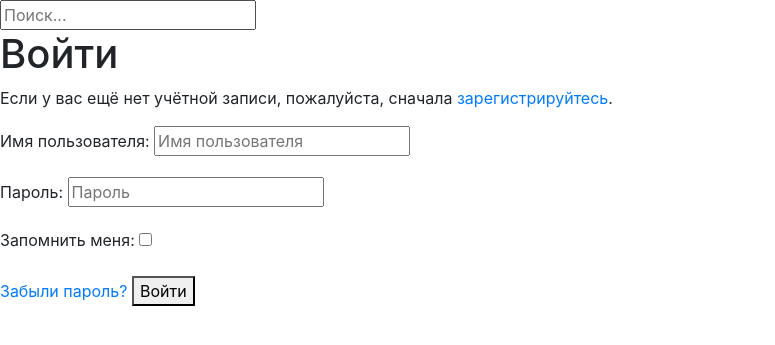
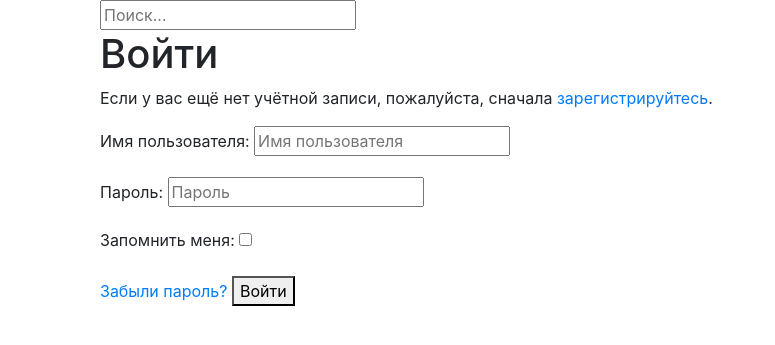
Before and after one commit to Kameni01/limb, a Django app: page /accounts/login/ in a window 1280 px wide. Shown: the top 345 px of the page, without its empty margins (0-775 px from the left). Run offline with Django 3.2, Linux system fonts and the light colour scheme; parts of the project's set-up code (start-up, migrations or seed data) failed here and were passed over; some libraries are stand-ins or nearby versions.

Commit message:
Спаси господи

```diff
--- a/limb/home/forms.py
+++ b/limb/home/forms.py
@@ -6,3 +6,7 @@ class CommentForm(ModelForm):
     class Meta:
         model = Comments
         fields = ('text', )
+        widgets = {
+            #'foo' = SummernoteWidget()
+            'text' = SummernoteInplaceWidget()
+        }
--- a/limb/home/models.py
+++ b/limb/home/models.py
@@ -1,5 +1,6 @@
 from django.db import models
 from django.contrib.auth import get_user_model
+from django_summernote.widgets import SummernoteWidget, SummernoteInplaceWidget
 User = get_user_model()
 
 class Category(models.Model):
@@ -48,7 +49,7 @@ class Comments(models.Model):
     """Class for comments"""
     user = models.ForeignKey(User, verbose_name="Пользователь", on_delete=models.CASCADE)
     new = models.ForeignKey(News, verbose_name="Новость", on_delete=models.CASCADE)
-    text = models.TextField("Комментарий")
+    text = models.TextField("Комментарий", )
     created = models.DateTimeField("Дата добавления", auto_now_add=True, null=True)
     moderation = models.BooleanField("Возможность модерации", default=False)
 
--- a/limb/home/templates/base.html
+++ b/limb/home/templates/base.html
@@ -9,12 +9,18 @@
     <link rel="stylesheet" href="{% static '/css/style.css' %}"/>
 </head>
 <body>
-  <input type="text" value="" name="search" placeholder="Поиск...">
-  {% block search %}
+  <div class="container">
+    <div class="container">
+      <input type="text" value="" name="search" placeholder="Поиск...">
+      {% block search %}
 
-  {% endblock search %}
-  {% block content %}
+      {% endblock search %}
+    </div>
+    <div class="container">
+      {% block content %}
 
-  {% endblock content %}
+      {% endblock content %}
+    </div>
+  </div>
 </body>
 </html>
--- a/limb/home/templates/home/news_list.html
+++ b/limb/home/templates/home/news_list.html
@@ -1,5 +1,5 @@
 {% extends 'home/base.html' %}
-
+{% block title %}LIMB{% endblock title %}
 {% block news_list %}
   {% for new in news %}
       <h2><a href="{% url 'new_single' pk=new.id %}">{{ new.title }}</a></h2>
```
